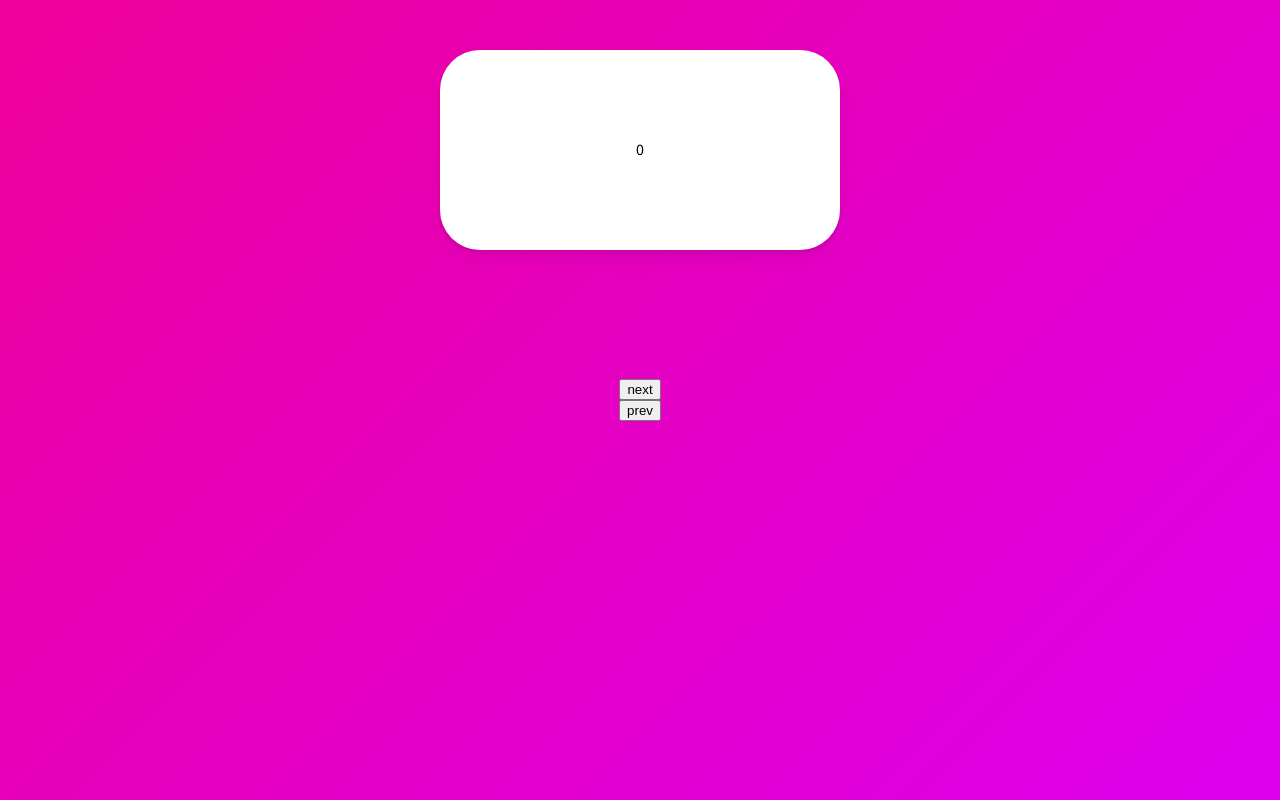
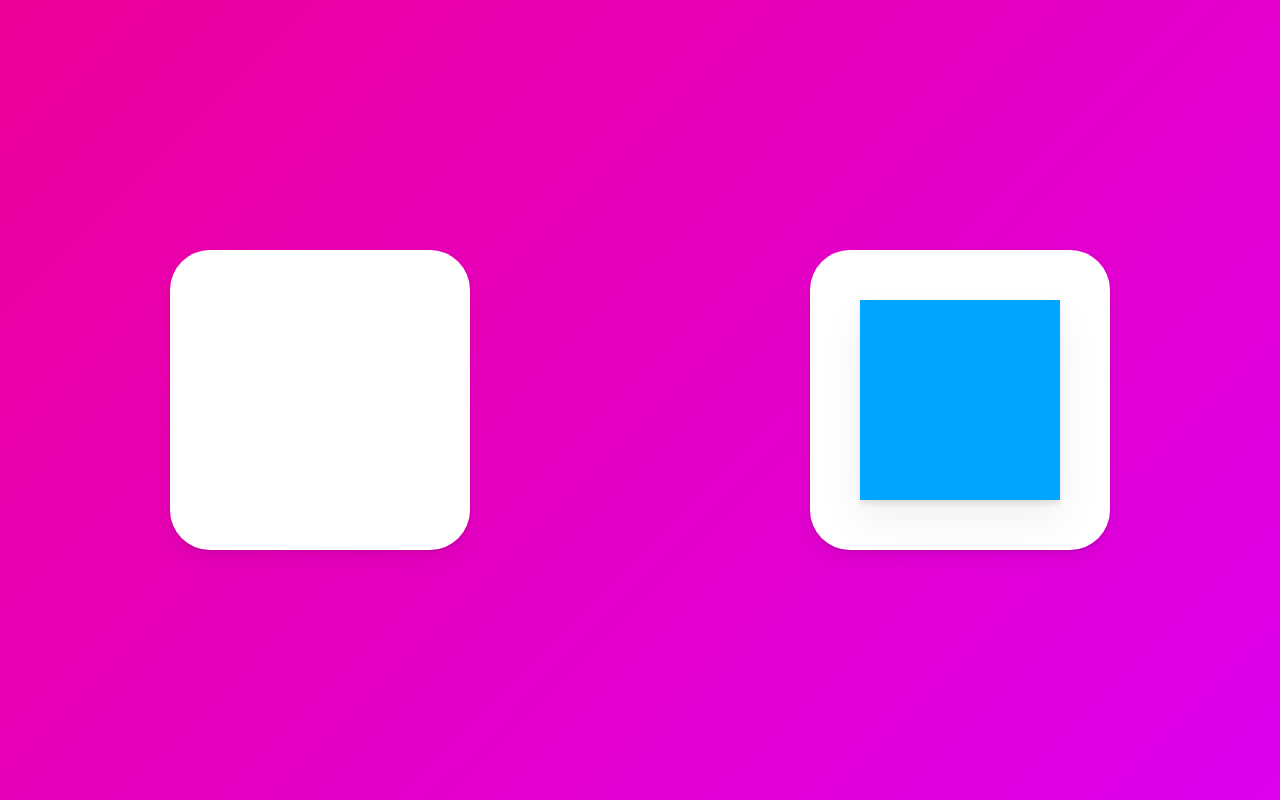
Before and after one commit to ICE0208/react-master-class, a React (Create React App) app: page / in a window 1280 px wide. Built offline with nearby package versions, Linux system fonts and the light colour scheme.

Commit message:
(#8.14) You Need to Watch This

```diff
--- a/src/App.tsx
+++ b/src/App.tsx
@@ -1,21 +1,20 @@
 import styled from "styled-components";
-import { AnimatePresence, Variants, motion } from "framer-motion";
-import { useState, useEffect } from "react";
+import { motion } from "framer-motion";
+import { useState } from "react";
 
 const Wrapper = styled(motion.div)`
   position: relative;
   height: 100vh;
   display: flex;
-  justify-content: center;
-  flex-direction: column;
+  justify-content: space-around;
   align-items: center;
   overflow: hidden;
   background: linear-gradient(135deg, rgb(238, 0, 153), rgb(221, 0, 238));
 `;
 
 const Box = styled(motion.div)`
-  width: 400px;
-  height: 200px;
+  width: 300px;
+  height: 300px;
   background-color: rgba(255, 255, 255, 1);
   border-radius: 40px;
   top: 100px;
@@ -23,87 +22,38 @@
   justify-content: center;
   align-items: center;
   box-shadow: 0 2px 3px rgba(0, 0, 0, 0.1), 0 10px 20px rgba(0, 0, 0, 0.06);
-  position: absolute;
-  top: 50px;
 `;
 
-const box: Variants = {
-  entry: (isBack: number) => ({
-    x: isBack < 0 ? -500 : 500,
-    opacity: 0,
-    scale: 0,
-    zIndex: 0,
-  }),
-  center: {
-    x: 0,
-    opacity: 1,
-    scale: 1,
-    zIndex: 1,
-    transition: {
-      duration: 0.2,
-      type: "spring",
-      bounce: 0.3,
-    },
-  },
-  exit: (isBack: number) => ({
-    x: isBack < 0 ? 500 : -500,
-    opacity: 0,
-    scale: 0,
-    zIndex: 0,
-    transition: {
-      duration: 0.2,
-    },
-  }),
-};
+const Circle = styled(motion.div)`
+  background-color: #00a5ff;
+  height: 100px;
+  width: 100px;
+  border-radius: 50px;
+  box-shadow: 0 2px 3px rgba(0, 0, 0, 0.1), 0 10px 20px rgba(0, 0, 0, 0.06);
+`;
 
 function App() {
-  const [[visible, direction], setVisible] = useState([0, 1]);
-  const [buttonDisabled, setButtonDisabled] = useState(false);
+  const [clicked, setClicked] = useState(false);
+  const toggleClicked = () => setClicked((prev) => !prev);
 
-  useEffect(() => {
-    setButtonDisabled(true); // 애니메이션이 진행 중일 때 버튼 비활성화
-  }, [visible]);
-
-  const onAnimationComplete = () => {
-    setButtonDisabled(false); // 애니메이션이 끝나면 버튼 활성화
-  };
-
-  const move = (direction: number) => {
-    setVisible((prev) =>
-      prev[0] + direction >= 0 && prev[0] + direction <= 10
-        ? [prev[0] + direction, direction]
-        : prev
-    );
-  };
-
-  console.log(visible, direction);
   return (
-    <Wrapper>
-      <AnimatePresence custom={direction}>
-        <Box
-          custom={direction}
-          variants={box}
-          initial="entry"
-          animate="center"
-          exit="exit"
-          key={visible}
-          onAnimationComplete={onAnimationComplete}
-        >
-          {visible}
-        </Box>
-      </AnimatePresence>
-      <button
-        onClick={() => move(1)}
-        disabled={buttonDisabled}
-      >
-        next
-      </button>
-      <button
-        onClick={() => move(-1)}
-        disabled={buttonDisabled}
-      >
-        prev
-      </button>
+    <Wrapper onClick={toggleClicked}>
+      <Box>
+        {clicked && (
+          <Circle
+            layoutId="a"
+            style={{ scale: 1, borderRadius: "50%" }}
+          />
+        )}
+      </Box>
+      <Box>
+        {clicked || (
+          <Circle
+            layoutId="a"
+            style={{ scale: 2, borderRadius: 0 }}
+          />
+        )}
+      </Box>
     </Wrapper>
   );
 }
```
